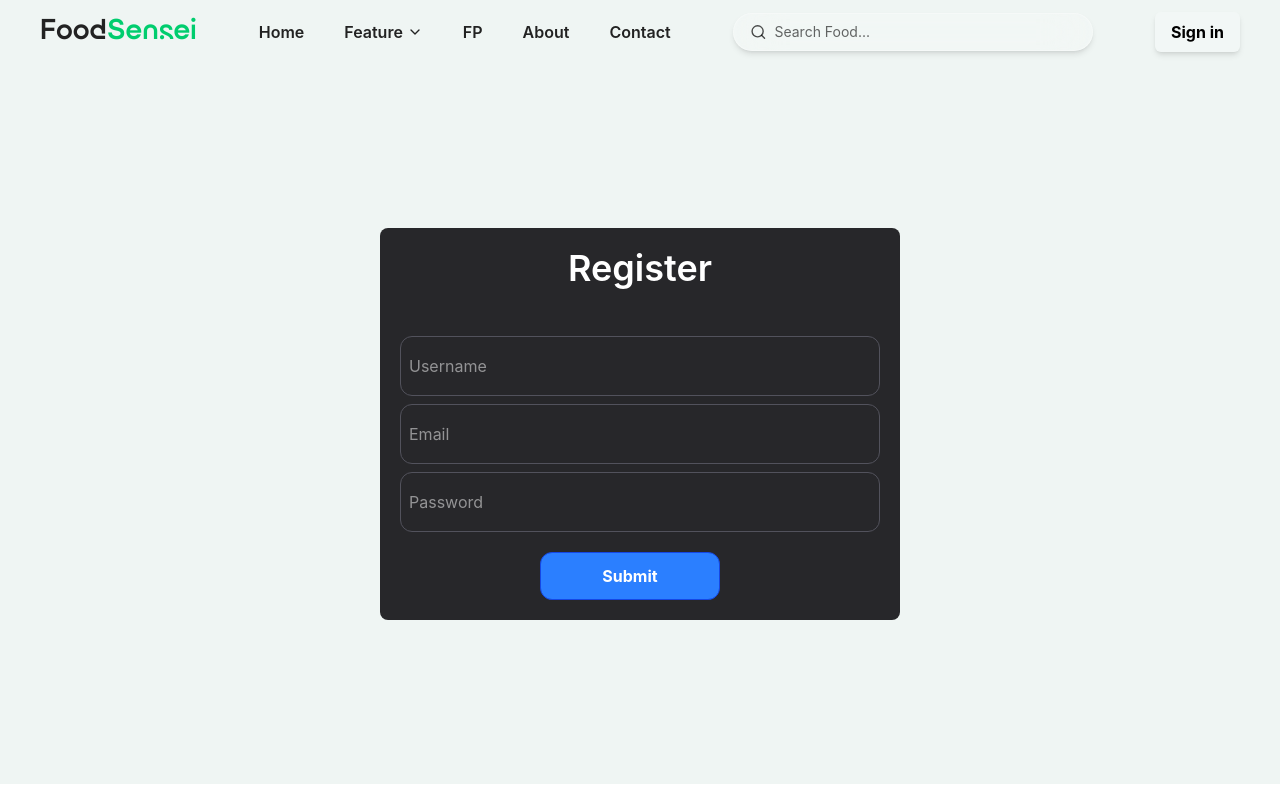
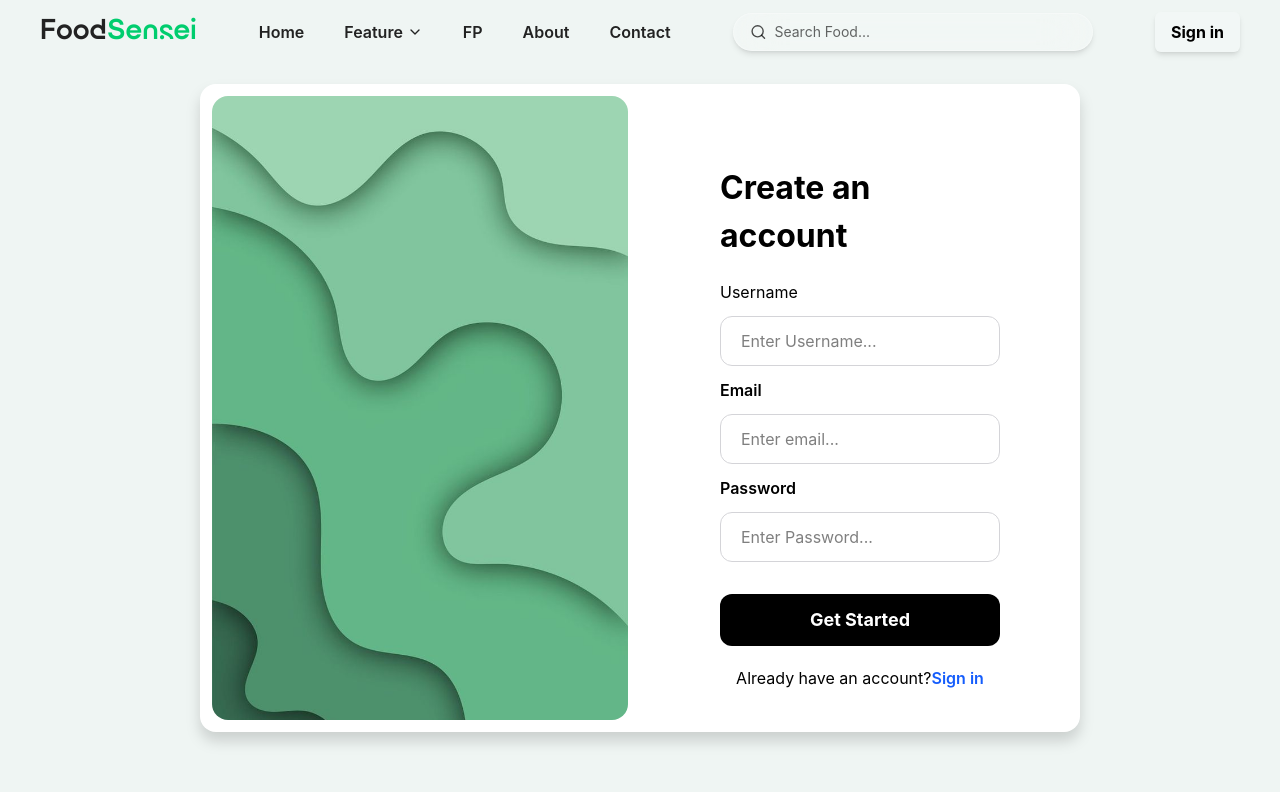
Before and after one commit to Balia077/FoodSensei, a React app in the folder frontend/: page /register in a window 1280 px wide. Built offline with nearby package versions, Linux system fonts and the light colour scheme; the HTML template or start-up script is replaced by a standard one.

Commit message:
feat: redesign Register component with new layout and form structure

```diff
--- a/frontend/src/components/Register.jsx
+++ b/frontend/src/components/Register.jsx
@@ -1,64 +1,85 @@
-import React, { useState } from 'react'
-import axios from 'axios';
+import React, { useState } from "react";
+import axios from "axios";
+import { Link } from "react-router-dom";
 
 const Register = () => {
+//   const [username, setUsername] = useState("");
+//   const [email, setEmail] = useState("");
+//   const [password, setPassword] = useState("");
 
-    const [username, setUsername] = useState('');
-    const [email, setEmail] = useState('');
-    const [password, setPassword] = useState('');
+//   const formHandler = async (e) => {
+//     e.preventDefault();
+//     const data = {
+//       username,
+//       email,
+//       password,
+//     };
+//     // console.log(data);
+//     setUsername("");
+//     setEmail("");
+//     setPassword("");
 
-    const formHandler = async (e) =>{
-        e.preventDefault();
-        const data = {
-            username,
-            email,
-            password
-        }
-        // console.log(data);
-        setUsername('');
-        setEmail('');
-        setPassword('');
-
-        try{
-            const response = await axios.post('http://localhost:3000/api/auth/register', data);
-            alert(response.data.message);
-        }
-        catch(err){
-            console.log(err);
-        }
-
-    }
+//     try {
+//       const response = await axios.post(
+//         "http://localhost:3000/api/auth/register",
+//         data,
+//       );
+//       alert(response.data.message);
+//     } catch (err) {
+//       console.log(err);
+//     }
+//   };
 
   return (
-        <div className='h-[90vh] w-full bg-[#EFF5F3] text-white flex items-center justify-center'>
-            <div className='bg-zinc-800 w-130 rounded-lg'>
-                <h1 className='text-4xl text-center font-semibold mt-5 mb-5'>Register</h1>
-                <form onSubmit={formHandler} className='h-full w-full flex flex-wrap p-5' action="">
+    <div className="h-[91vh] w-full bg-[#EFF5F3] flex px-50 py-5">
+      <div className="h-[81vh] w-full flex justify-between rounded-2xl drop-shadow-xl drop-shadow-black/15 overflow-hidden bg-[#ffffff]">
+        <div className="w-1/2 h-full p-3">
+          <img
+            className="w-full h-full object-cover overflow-hidden rounded-2xl"
+            src="../images/third.jpg"
+            alt=""
+          />
+        </div>
+        <div className="w-1/2 h-full p-20">
+          <h2 className="flex justify-center text-[4vh] font-bold mb-5">
+            Create an account
+          </h2>
+          <form className="flex flex-col gap-3" action="">
+            <h3>Username</h3>
             <input
-                        value={username}
-                        onChange={(e) => setUsername(e.target.value)}
-                        required
-                        className='w-full h-15 outline-none border rounded-xl border-zinc-600 p-2 mt-2' type="text" placeholder='Username'
+              placeholder="Enter Username..."
+              className="px-5 py-3 outline-none bg-transparent border border-zinc-300 rounded-xl"
+              type="email"
             />
+            <h3 className="font-semibold">Email</h3>
             <input
-                    value={email}
-                    onChange={(e) => setEmail(e.target.value)}
-                    required
-                    className='w-full h-15 outline-none border rounded-xl border-zinc-600 p-2 mt-2' type="email" placeholder='Email'
+              placeholder="Enter email..."
+              className="px-5 py-3 outline-none bg-transparent border border-zinc-300 rounded-xl"
+              type="email"
             />
+            <h3 className="font-semibold">Password</h3>
             <input
-                    value={password}
-                    onChange={(e) => setPassword(e.target.value)}
-                    required
-                    className='w-full h-15 outline-none border rounded-xl border-zinc-600 p-2 mt-2' type="password" placeholder='Password'
+              placeholder="Enter Password..."
+              className="px-5 py-3 outline-none bg-transparent border border-zinc-300 rounded-xl"
+              type="password"
             />
-                    <input
-                    className='w-45 h-12 ml-35 bg-blue-500 hover:bg-blue-600 text-white font-bold py-2 mt-5 px-4 border border-blue-700 rounded-xl' type="submit" value="Submit"
-                    />
+            <button
+              className="px-5 py-3 mt-5 bg-black text-white font-bold text-lg rounded-xl"
+              type="submit"
+            >
+              Get Started
+            </button>
           </form>
+          <h4 className="text-md mt-5 flex justify-center">
+            Already have an account?{" "}
+            <Link className="text-blue-600 font-semibold" to="/login">
+              Sign in
+            </Link>
+          </h4>
         </div>
       </div>
-    )
-}
+    </div>
+  );
+};
 
-export default Register
+export default Register;
```
Lines whose indentation alone changed are shown as unchanged.
